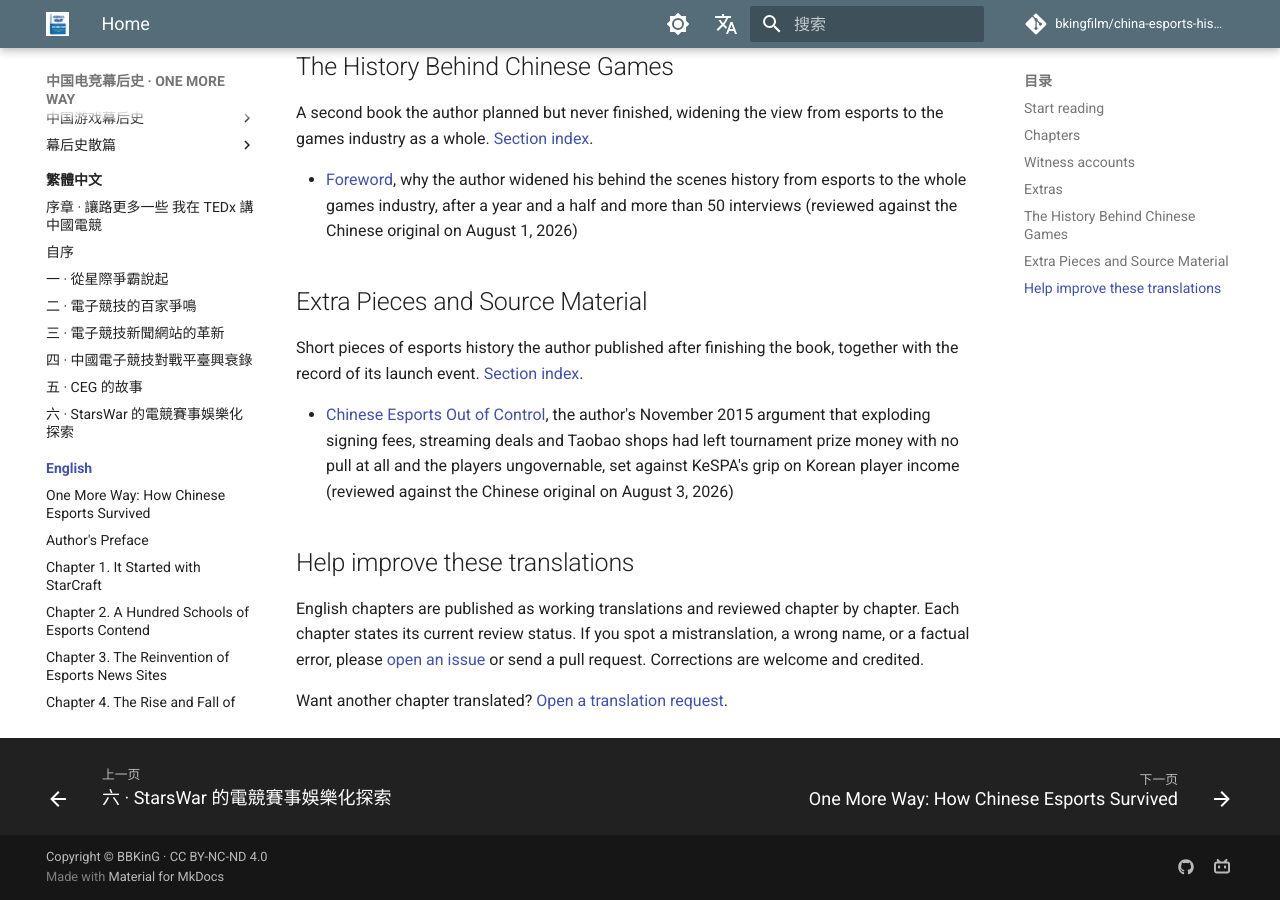
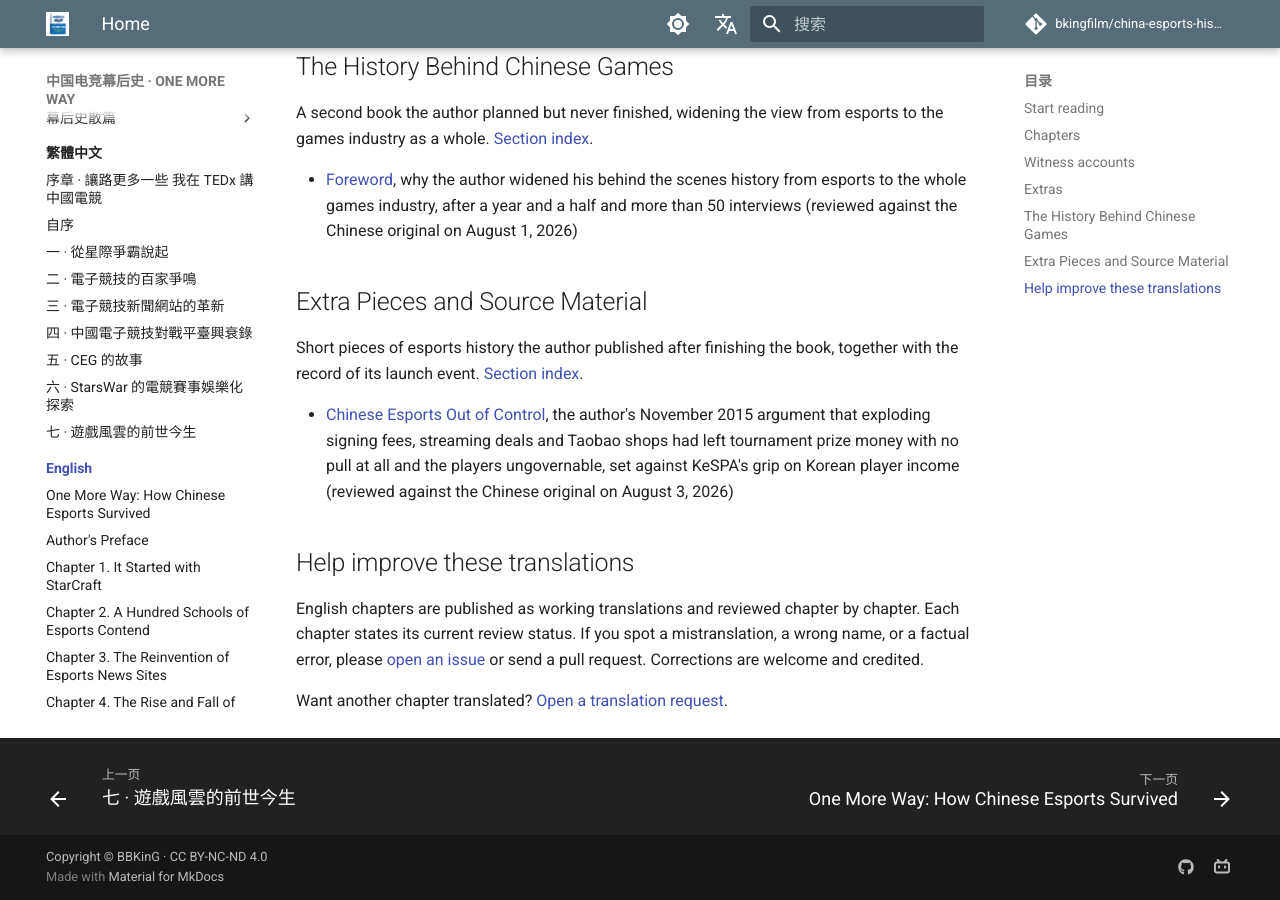
Before and after one commit to bkingfilm/china-esports-history, an MkDocs documentation site: the page built from docs/en/index.md, in a window 1280 px wide and 900 px high, scrolled down 6626 px. Built offline with MkDocs 1.6.1 and Material for MkDocs 9.7.7, drawn with Linux system fonts in a browser that asks for light colours; comment, search, counter and statistics services are not loaded; part of the change alters nothing that is shown.

Commit message:
繁體中文版新增第七章 遊戲風雲的前世今生
臺灣繁體工作稿，結構照已校對的英文版切兩個小標。
同時更新 docs/zh-tw/index.md 章節清單與 mkdocs.yml 繁體中文 nav。

用字訂正（皆不在直接引語內）：笑的→笑得、不經意的→不經意地、
不帶停頓的→不帶停頓地、堵的→堵得、激動的→激動地、欣喜的→欣喜地、
尬尴→尷尬、赛德斯-奔驰→梅賽德斯-奔馳（脫字）、Raplays.net→Replays.net。

Co-Authored-By: Claude Opus 5 (1M context) <noreply@anthropic.com>

```diff
--- /dev/null
+++ b/docs/zh-tw/07-gamestv-past-and-present.md
@@ -0,0 +1,165 @@
+# 七 遊戲風雲的前世今生
+
+> 《ONE MORE WAY：中國電競幕後史》其中一章。作者 BBKinG（劉洋）。譯自簡體中文原文：[七 游戏风云的前世今生](../zh/chapters/07-游戏风云的前世今生.md)
+>
+> 首次發表於作者的知乎專欄，2013 年 11 月 22 日：https://zhuanlan.zhihu.com/p/19620732
+>
+> 這是等待校對的工作稿。若您發現誤譯、用詞不合臺灣習慣或史實錯誤，歡迎[開一個 issue](https://github.com/bkingfilm/china-esports-history/issues/new) 或送出 pull request。
+
+2006 年，在完成第三屆 StarsWar 後，我正式調入當時還叫「遊戲風雲 GamesTV」的上海文廣互動遊戲風雲頻道（現在已經成立了獨立運作的遊戲風雲有限公司），接觸的第一個項目就是第一屆 G 聯賽（G·League）的籌備。
+
+當我在整理資料做 PPT 時，發現 G 聯賽還沒有中文名，於是擬了一個「中國電子競技電視聯賽」的名字拿去找領導們審核，會審的時候，頻道總編室主任柏玉海老師提了個建議，「中國」這個詞只能由國家級體育部門用，我們最好用「全國」，大家都覺得挺好，於是，G 聯賽的中文名「全國電子競技電視聯賽」就這樣被定下來了。
+
+斗轉星移，7 年後……
+
+2013 年 3 月 9 日早上 10 點，G 聯賽第二賽季總決賽將在上海「梅賽德斯-奔馳文化中心」舉行。
+
+這是一個 8000 人的場地，也是上海現在最炙手可熱的演唱會舉辦地，可能沒做過大型活動的人不太瞭解這背後意味著什麼。
+
+G 聯賽放在奔馳文化中心，一方面意味著各方面的執行難度將大幅度上升，4000 人到 8000 人，不是簡單的乘以 2 的關係，它的複雜度增長是幾何式的，小到後勤支援和售票管道，大到項目審批和活動成本控制都將面臨前所未有的考驗，遊戲風雲的團隊執行力和配合熟練度將在這場活動中被全方位考核。另一方面，這意味著電子競技開始更加商業化，高額的場地費用，地鐵和戶外廣告費用，這些都是在對電子競技之外的人們發出聲音，電子競技也可以在這樣的場地裡辦演出了，這是一次質的飛躍。
+
+無論結果如何，作為曾經的遊戲風雲一員，我為這個團隊在這些年的堅持和探索而驕傲，並將本文獻給所有為中國遊戲影片節目發展作出貢獻的電視人。
+
+## 命中註定的遊戲緣
+
+2004 年，喜歡 FPS 遊戲的吳強（GamesTV 前總經理）、喜歡足球遊戲的張哲希（現遊戲風雲副總經理）、喜歡主機遊戲的張銳（現遊戲風雲製片人），以及已經退出遊戲圈的文聖可等人在一個咖啡館裡一起組建了 GamesTV。
+
+還記得上一章講 StarsWar 時，提到過 2005 年 IGE 中國總經理許雲波被派回中國，負責組建上海代表處的事嗎？IGE 美國總部為了獲得話語權改變虛擬物品交易商的形象，在美國收購了一些遊戲傳媒公司，效果很不錯，於是就打算在中國複製這個路線。
+
+剛好文聖可是許雲波的同學，這個線就搭上了，這就是命，咱不得不信啊。
+
+於是，2005 年夏初 IGE 收購了 GamesTV，而 GamesTV 就是遊戲風雲的前身。GamesTV 最初的想法也比較簡單，就是打算做遊戲方面的影片節目，然後看看有沒有機會能銷售廣告。之所以從電子競技開始做，因為當時 CS 還在火，WAR3 剛起步，電子競技相比當時的網路遊戲是一個目標比較明確的切入點。
+
+2005 年 6 月左右，IGE 公司搬到了位於威海路文新報業大廈的辦公室，GamesTV 和我所在的 http://Replays.net 項目組隨後也全部搬了進去，兩個項目組直線距離不超過 10 米，我也就是在那個時候認識了妖魔、吳強和文聖可等人，從此大家開始了同事的生活。
+
+由於 GamesTV 在起步階段打算從電子競技入手，所以尋找「能解說能上鏡」的電競人才就成了第一要務。
+
+最初是讓 http://Replays.net 的創始人 ZAX 擔任上鏡解說，專門做 War3 的教學影片。但是 ZAX 本身有 RN 和 StarsWar 的工作不能分身，需要物色一位更合適的人選。
+
+於是，BBC 在妖魔的介紹下進入了 GamesTV 並很快上手，從此開始與主播臺結下不解情緣。職業選手 MagicYang 也在那個時候被拉入的，後來經典的黃金搭檔 BBC 和老楊組合也從那時開始成型。
+
+GamesTV 最初的設備相當簡單，錄影棚就搭在公司裡一個 10 平米不到的空房間裡，聚光傘是工作人員自己找人焊的，攝影機大多只是家用級的。
+
+不過那段時間發展的速度蠻快的，在很短的時間裡加入了一大批強人。
+
+張楚齊，40 歲不到的老頑童，我們一般尊稱他為老張，特種部隊傘兵出身，高大威猛紅臉關公式的武漢人，復員後在電視臺裡摸爬滾打十幾年，標準的老電視人習慣，脾氣火爆，技術高超，我們都被他罵過，BBC 剛做主持人時還被罵哭過，但是都很服氣。
+
+StarsWar 第二屆到第四屆都是他做導播，我做現場導演，我在現場也沒少挨罵，剛開始有點受不了，後來發覺他只是就事論事，事做好了就會端個茶杯笑得跟孩子一樣，有他在時，我們每個人都要提十二分的精神做事，他就像一個皮鞭，我很慶幸那時候團隊裡有一個這樣的人。
+
+可是，老張也毀在他這個脾氣上，急起來誰也不認，領導嘉賓都不給面子，這在電視臺裡必然會碰釘子，2006 年他離開了遊戲風雲，現在進了出版行業。去年老張來上海一起吃飯，個性依舊，結婚有了兒子，人似乎平和了不少。
+
+另外 2 個強人，可能上海的電視觀眾會比較熟悉。
+
+2002 年，上海生活時尚頻道開播了一款後來很受大家歡迎的遊戲節目《遊點瘋狂》，相信很多人都記得，但是後來因為 2004 年廣電的遊戲節目禁令而下線。幾經輾轉，這個節目的總策劃黃昊和主持人張銳在 2006 年進入 GamesTV。
+
+黃昊被我們尊稱為黃老大，導演大鬍子個性十足，他是一個思路非常清晰的製作人，電視製作經驗豐富，2006 年，他在一個活動現場，看著忙忙碌碌的我，不經意地對我說的一句「在現場，導演應該是沒事的」，讓我對如何帶團隊做項目茅塞頓開。
+
+張銳是上海戲劇學院表演系出身，播音十分正統專業，我剛寫好的稿子，他可以拿起來就配音，而且可以不帶停頓地自動改善語句不通順的地方，這經常讓我感嘆隔行如隔山，他本人酷愛 XBOX360 等主機遊戲，接觸很早涉獵精深，在主機遊戲方面是絕對的權威。
+
+黃昊和張銳的加入不但帶入了很多電視製作的編導後期等人才，還帶入了電視臺的節目製作思路和標準，這讓 GamesTV 在節目種類和品質上上了一個大臺階，開始不但有電子競技比賽，還有了單機遊戲和遊戲新聞資訊類節目。
+
+小榮117（現遊戲風雲賽事總監）在 2005 年從 AS 戰隊退役後先是進了浩方負責賽事，後來在 2006 年被拉入遊戲風雲，小榮從職業選手的角度解說 FPS 比賽讓人眼前一亮。
+
+小榮是個十分聰明的上海人，據我個人的觀察，在大城市長大的人往往善於與人相處，小榮很符合這一點，另一點是他會接住領導扔下來的工作，並且努力完成。要知道這並不容易，因為有些工作是十分枯燥但是又不得不做的。
+
+沒有領導會不喜歡這樣能分壓的下屬，所以即使在 2008 年遊戲風雲分家時，小榮也是第一批被點名帶到了文廣的。
+
+同是摩羯座，這些年我能看出來小榮在隱忍，可是代價也是相當大，上個月我去遊戲風雲看他們，小榮頭髮都少了很多，心態也老了很多，讓我十分感慨當年的木村拓哉怎麼變黃渤了。
+
+還記得做 CS MTV 系列的甜咖啡嗎？
+
+他後來也在吳強的勸說下從北京來到上海加入 GamesTV，他的人生經歷比較坎坷，從小形成獨特的觀察能力，他會用很不一樣的視角去發現我們身邊習以為常的事情，2008 年他回到了北京，現在在完美國際工作。
+
+## 初露鋒芒
+
+GamesTV 的第一次發力是 2005 年 11 月在新加坡舉行的 WCG 世界總決賽，在這之前張哲希花了大量時間和精力跟 WCG 組委會溝通，最終拿到了免費的賽事直播權，如果做成功，這將是絕大多數中國電子競技愛好者第一次同步看到 WCG 現場畫面，所以 IGE 也很支持，派出了 GamesTV 前方報導組，妖魔等幾個同事前往新加坡做現場直播保障和出鏡採訪。
+
+我還記得當時因為拍好的影片採訪太大來不及傳回來，為了搶時間，就用了電話連線錄音的方法。有次採訪前，我剛好在他們辦公室裡，聽到妖魔很疲憊的聲音在跟吳強溝通等會的連線，他們已經連續工作了幾天了還不能休息，因為 WCG 就是那麼幾天，第一手的資訊有多重要相信大家都瞭解。
+
+辛勤的付出，回報也是非常可觀的，GamesTV 在對 WCG 的直播中表現出色，關注度大幅度上升，特別是那一年 SKY 拿了中國 WAR3 的第一個 WCG 世界冠軍，而且是相當有份量的世界冠軍，全中國的電子競技愛好者都沸騰了。
+
+也正是因為有這麼好的效果，到了第二年，2006 年 WCG 世界總決賽的轉播權就有人爭了，當時的 NEOTV 出了 10 萬美金，拿走了本來免費給 GamesTV 的轉播權，因為 WCG 組委會覺得 2005 年與 GamesTV 合作蠻愉快的。
+
+也是正因為這件事情，NEOTV 跟遊戲風雲埋下了怨恨，這是後面要講的事情，我們這裡先不展開。
+
+下面要說下從 2005 年到 2006 年 GamesTV 存在的問題了
+
+回首 GamesTV 的這 2 年，除了 StarsWar2 的直播和 WCG2005 的直播比較出眾外，事情做了很多，可亮點並不多，為什麼？我覺得有幾個原因。
+
+1、公司思路不清晰
+
+這要從 IGE 和 GamesTV 當時的高層說起，先插個題外話，我和許雲波現在的私人關係很好，但是有時候一起喝高了當面罵罵當年的他，他也不生氣，因為我們都明白如果換了我是那時候他，我可能也不知道該怎麼做。
+
+當時的 IGE 每天的純利潤是 30 萬美金，外界對公司估值 6 億美金，人並不多但是非常賺錢，而且從 2006 年左右那個網路遊戲市場的火爆程度上看，可以說是錢途不可限量，於是，對於 IGE 的老大們來說，下面的資訊網站不需要考慮賺錢的事情，把節目做好就可以了。
+
+可是，如何把節目做到更好？上面沒有壓力沒有方向，時間長了，下面的人自然很茫然。
+
+2、當時沒有固定的播出平臺和節目量，收視率不高
+
+當時網路遊戲營運商每年在 17173 等網路遊戲入口網站上的廣告投入是非常大的，但是在影片媒體方面的投入卻很小，一方面是當時玩遊戲看影片的習慣和需求量並不大，另一方面是影片播放平臺還不成熟，優酷這樣的影片網站到 2006 年 6 月才出來，當時網路情況也不如現在，用戶不像現在看影片這麼方便流暢。
+
+到了 2006 年，另一個麻煩又來了，這就是《信息網絡傳播視聽節目許可證》和《廣播電視節目製作經營許可證》問題。
+
+其實這兩個證的政策 2004 年就發布了，但是那幾年網際網路的發展本身就比較亂，大家都在試探和觀望，也沒見誰賺到錢做了出頭鳥，所以廣電雖然出了政策卻也沒有一棒子打死。
+
+可是，這就像一把懸在頭頂的利劍，什麼時候掉下來我們都不知道，許雲波也不知道，但是他的壓力大，他必須要考慮把 GamesTV 做大後該去往何方，不然就沒必要做了。
+
+就在這個時候許雲波認識了在上海文廣工作的中學校友張越，經過張越的牽線搭橋認識了後來的上海文廣互動電視有限公司總經理高越（已離職），以及現在的 SMG 副總裁張大鐘。
+
+這裡要介紹下「上海文廣互動電視有限公司 SiTV」
+
+SiTV 是做數字電視節目的，就是需要用電視機頂盒收看的節目，當時旗下有一個遊戲風雲頻道，正好需要大量的遊戲節目。
+
+一面是 GamesTV 有人、有錢、有節目卻正在發愁沒有許可證和播出管道，一面是 SiTV 有管道、有模式、卻缺遊戲節目、缺專業人才、缺錢，於是，遊戲風雲 GamesTV 的結合就成了順理成章的事情。
+
+這裡要提一下遊戲風雲之前的那句口號「遊我所愛，任我風雲」是有文學碩士學歷的高越老師在一次開會時脫口而出的，可見，能在電視臺裡混出頭的人，都不簡單。
+
+公司合併很快就完成了，遊戲風雲 GamesTV 的人員也從十來個人一下子增加到了近 50 個人，之前的辦公室坐不下了，公司搬到了位於廣中西路的幻維多媒體谷，這裡有大大小小多個專業的演播廳，那個時期比較火的綜藝節目，比如，加油好男兒，以及一些明星的見面會等等都是在那裡錄製的，公司樓下經常被幾百個瘋狂的粉絲堵得水洩不通。
+
+從各方面來說，當時的遊戲風雲 GamesTV 真是順風順水，一片坦途。
+
+下面要介紹一個關鍵人物了
+
+陳劍書，上海文廣互動 SiTV 遊戲風雲事業部總經理、G 聯賽創始人
+
+2006 年 6 月公司合併後，作為文廣方面代表的陳劍書就加入遊戲風雲 GamesTV，他是現遊戲風雲的總經理，我們喜歡叫他劍書，這也是個很傳奇的人。英國碩士畢業，很喜歡遊戲，回國後進了文廣負責遊戲風雲頻道，剛開始時，頻道就他一個人，找片子編片子寫策劃，硬是撐了很久。
+
+陳劍書的背景比較敏感，他自己非常低調，我就不多說了，我只能說他對官場很熟悉，對遊戲也十分有興趣，他的個性其實很強，但是他身上有一種天賦，知道什麼時候收什麼時候放，知道在電視臺這樣的國企中如何生存和發展，並且遊刃有餘，這讓他一邊能跟文廣的上層通上關係，一邊知道如何拉攏遊戲人才。要知道官場中的分寸是很難把握的，領導不是人幹的，有時候面對多方面的矛盾和需求，除了戰略方向上正確外，還要經常和稀泥、打擦邊球做事，這些可都是大學問。
+
+2008 年之後的遊戲風雲正因為有了陳劍書等這樣的領導，在中規中矩的電視臺裡爭取到很多開創性的嘗試，他和妖魔一個負責對上一個負責對下，在這方面的配合已經爐火純青，2010 年左右遊戲風雲在賽事和網頁遊戲方面的成功盈利，離不開他的努力。
+
+書歸前說
+
+2007 年 1 月 G 聯賽正式開始運作了，全國電子競技電視聯賽，這是中國電競人想了很多年的一個東西，因為韓國數字電視臺從 1999 年星際爭霸（臺譯《星海爭霸》）時代就已經通過電視聯賽造星了，並且大獲成功，換句話說，這是我們多年來能真實看到，並唯一都認可的最佳的電子競技模式。
+
+G 聯賽如何好，我就不細說了，大家都能看到，準時、正規、規模大、獎金高並且按時發、場地知名（多次在東方明珠和南京路步行街成功舉行），多次與國際電子競技組織聯手舉辦大型賽事等等。
+
+我直接說說 G 聯賽這幾年遇到的問題吧
+
+1、韓國電視臺的盈利模式在近期的中國可能效果不大
+
+韓國本身不大，寬頻網路和數字電視的普及率又高，這意味著付費率和收視率本身就比較高，收視率高意味著廣告商願意付錢，所以電視臺只要做好節目，光是月租和廣告費就很可觀了。
+
+而在中國就不一樣了，由於這麼多年免費看電視成了大眾的習慣，於是，收費數字機頂盒的普及到現在都很緩慢，即使有些大城市已經可以免費收看遊戲風雲頻道了，但是大多數地區依然需要交費後才能開通，這造成了一個很尷尬的局面，讓數字電視一直處於紅而不紫的階段。
+
+於是，G 聯賽在前 3 年的招商中遇到相當多的麻煩，直到 2009 年都還在燒錢，那段時間 G 聯賽的負責人妖魔的壓力相當大。後來隨著普及率的改善，以及知名度的打開，贊助開始越來越多，現在這個模式已經形成良性循環了。
+
+2、聯賽模式有優點也有缺點
+
+聯賽的選拔是一個相當長的過程，優點是對於贊助商來說品牌曝光度相對較高，益於培養用戶的收看習慣，但是缺點也很明顯，比賽項目很多，參賽隊伍很多，造成看點的分散。
+
+3、工作人員疲於奔命，精力消耗
+
+我是從遊戲風雲出來的，我知道電視臺的工作壓力，在以前每個人每星期是要完成固定時長的節目時間的，而且這些節目並不是錄個比賽解說下就結束了，是要有深度，要自己選題、報題、找資料、去拍、去採訪、後期編輯、送審，直到審片老師覺得不用改了才算完成的，而且節目是要提前 2 個星期完成，送到臺裡還要審。
+
+如果遇到節假日之類的，別人都會高興，我們就會想哭，因為要提前把放假期間老師不能審的片子也做好，不然審片老師來不及審就會開天窗，這會是很嚴重的播出事故，是要走人的。
+
+於是，每個人每個星期連吃飯睡覺，都時時刻刻在腦子裡轉選題，這個時候如果再多出來一個比賽或者臨時的活動，就要消耗更多的精力和時間，所以做時間長了以後，只能有所取捨，集中精力最想做的那期節目，其它的事情就只求穩了。
+
+遊戲風雲和 G 聯賽前幾年給人的印象就是穩，規規矩矩，央視風格，就像春晚一樣沒什麼太大的變化和突破，那個時候，我個人認為這是遊戲風雲需要解決的最大的問題，需要更多的活力和勇氣。
+
+很讓人高興的是，3 月 9 日在奔馳館的這場就是一個很大的突破，所以消息一出來我就激動地馬上跑去洛川東路的遊戲風雲公司看看大家的精神面貌，我個人十分期待這場秀，因為我覺得遊戲風雲的經驗積累已經達到一個質變的臨界點了，下一站是否是天后，就看這一步了。
+
+遊戲風雲還有很多同事不能一一提到了，比如當時臥薪嘗膽的海濤，努力上進的導演王冠，我的好朋友編導 Garry，網站部主管孫俊，這些都是最早的一批遊戲風雲人了。還有很多離開的但是還在圈內的，比如 ACE 聯盟現在的負責人李君，當初也是電競部的編導。
+
+G 聯賽就像我們的孩子，我們看著她出生、成長，雖然我們忙別的事情離開了，但我們依然欣喜地看到吾家有女初長成，並期望將來看到她的開花結果。
--- a/docs/zh-tw/index.md
+++ b/docs/zh-tw/index.md
@@ -26,3 +26,4 @@
 - [四 中國電子競技對戰平臺興衰錄](04-rise-and-fall-of-gaming-platforms.md)，全書第四章。作者認為中國電競第一個穩定盈利的商業模式是對戰平臺。聯眾棋牌吃到第一波紅利，星際時代冒出近百個模仿暴雪戰網的私服，亞聯 2001 年強推收費把玩家一夜之間趕光，浩方靠電信機房快速鋪伺服器衝到近百萬同時線上後被盛大收購，陳歐帶著 GG 平臺遠走新加坡變成 Garena，VS 平臺趕上 DOTA 的好時候又從 2010 年開始衰落（等待校對的工作稿）
 - [五 CEG 的故事](05-story-of-ceg.md)，全書第五章。2003 年電子競技被國家體育總局列為第 99 個正式體育項目，全國電子競技運動會 CEG 隨之開辦。作者拆的是這盤棋的底牌：華奧星空由體育系統與香港中信泰富合資成立，一邊有內容一邊要電訊傳媒管道，衝的是 2008 年北京奧運；廣電總局 2004 年一紙禁播令抽掉轉播權，CEG 改用中國足球那套主客場聯賽，八個賽區各撥 100 萬要俱樂部自己商業化，結果場館裡常常只坐著選手的親友（等待校對的工作稿）
 - [六 StarsWar 的電競賽事娛樂化探索](06-starswar-esports-entertainment.md)，全書第六章。作者本人就在 StarsWar 團隊裡，所以這一章先從自黑寫起。Replays.net 創始人 Zax 靠包容把一群偏執狂聚在一起，在美國騎單車送外賣的留學生許雲波三個月吃掉美國 IGE 一半市場，回頭把戰隊、網站、賽事湊成鐵三角；2005 年第一屆 StarsWar 在盧灣體育館坐滿 2500 人，第二屆換到四千人場地，開賽前三週才被告知缺批文，而門票已經賣掉一萬多張；末尾談盃賽模式為何失去活力，以及賽事為什麼要往娛樂化走（等待校對的工作稿）
+- [七 遊戲風雲的前世今生](07-gamestv-past-and-present.md)，全書第七章。2006 年作者調入上海文廣的遊戲風雲頻道，第一件差事是替 G 聯賽想中文名，領導一句「中國兩個字只有國家級體育部門能用」，把它定成了全國電子競技電視聯賽。往前推，GamesTV 是 2004 年幾個人在咖啡館裡湊出來的，2005 年被 IGE 收購，靠新加坡 WCG 的免費直播打響名號，隔年 NEOTV 掏 10 萬美金把轉播權買走；2006 年與 SiTV 合併，換到許可證與播出管道；G 聯賽照著韓國電視聯賽的模式走，卻卡在收費機頂盒普及太慢，前三年招商困難一路燒錢到 2009 年。文中也寫了電視臺送審與提前兩週交片的壓力，以及 2013 年 G 聯賽登上 8000 人的奔馳文化中心（等待校對的工作稿）
--- a/mkdocs.yml
+++ b/mkdocs.yml
@@ -166,6 +166,7 @@ nav:
       - 四 · 中國電子競技對戰平臺興衰錄: zh-tw/04-rise-and-fall-of-gaming-platforms.md
       - 五 · CEG 的故事: zh-tw/05-story-of-ceg.md
       - 六 · StarsWar 的電競賽事娛樂化探索: zh-tw/06-starswar-esports-entertainment.md
+      - 七 · 遊戲風雲的前世今生: zh-tw/07-gamestv-past-and-present.md
   - English:
       - "Home": en/index.md
       - "One More Way: How Chinese Esports Survived": en/one-more-way-tedx-2015.md
```
